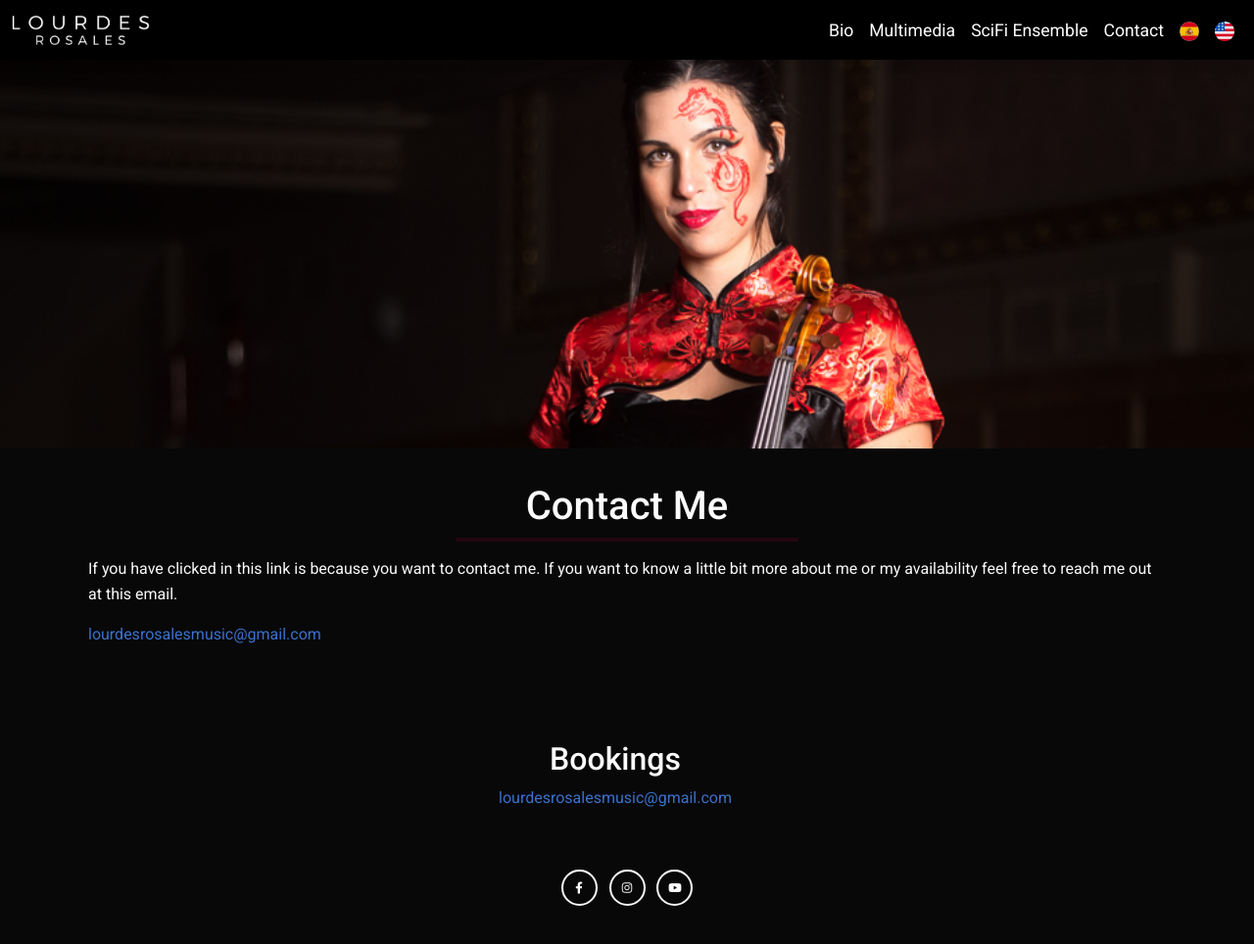
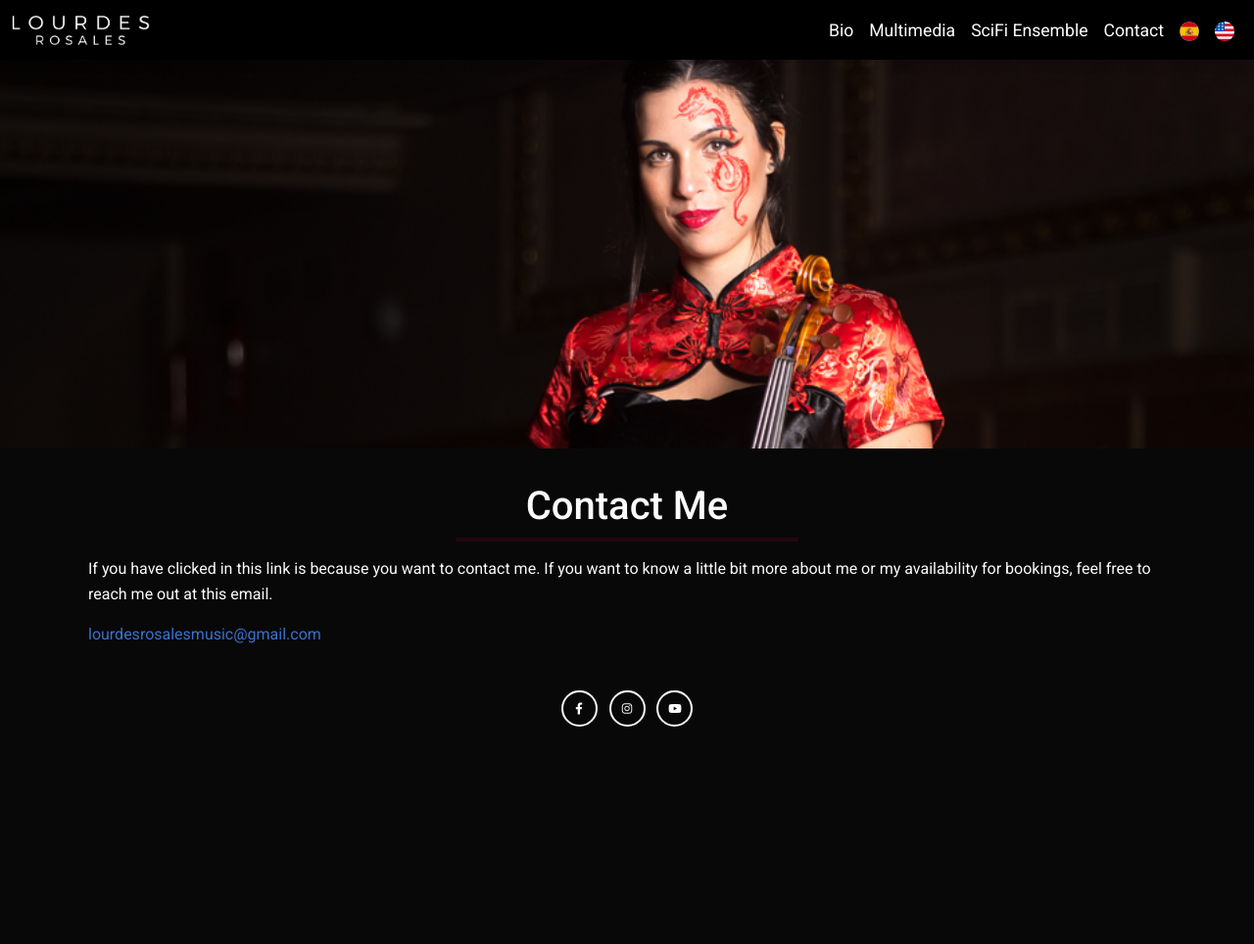
Before and after one commit to lourdesrosalesmusic/Lourdes-Website, a plain HTML site: page contact.html in a window 1280 px wide. Shown: the whole page at 98% size. After the commit the page ends 858 px from the top, so only its background shows below. Drawn offline with nearby package versions, Linux system fonts and the light colour scheme.

Commit message:
Update contact.html

```diff
--- a/contact.html
+++ b/contact.html
@@ -116,11 +116,11 @@
         <div class="col col-md-12">
 
         <p class="align-left text" id = "p1">
-          If you have clicked in this link is because you want to contact me. If you want to know a little bit more about me or my availability feel free to reach me out at this email.</p>
+          If you have clicked in this link is because you want to contact me. If you want to know a little bit more about me or my availability for bookings, feel free to reach me out at this email.</p>
           <a href="">lourdesrosalesmusic@gmail.com</a>
         </div>
 
-      <div class="row">
+      <!-- <div class="row">
         <div  class="col-md-12 text-center" style="margin-top: 80px;">
           <h2>Bookings</h2>
           <p><a href="https://gmail.com"> lourdesrosalesmusic@gmail.com </a> </p>
```
